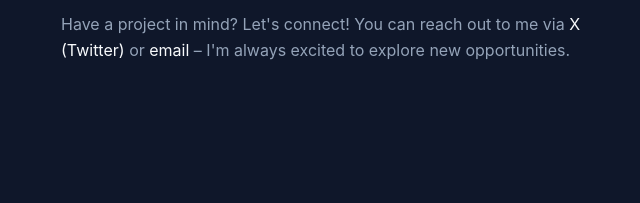
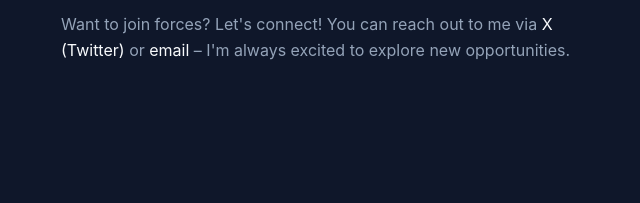
Before and after one commit to AlgoQ/Portfolio, a Django app: page / in a window 1280 px wide. Shown: the part 499-702 px from the top of the page, without its empty margins (541-1181 px from the left). Run offline with Django 4.2, Linux system fonts and the light colour scheme; data that the repository does not hold is empty; some libraries are stand-ins or nearby versions; some web fonts are replaced.

Commit message:
update part of description

```diff
--- a/core/templates/core/index.html
+++ b/core/templates/core/index.html
@@ -22,7 +22,7 @@
                 <p class="mt-2">From humble beginnings with HTML & CSS, where I recreated designs of popular websites like Netflix, my journey as a software developer started. This path led me to remarkable projects, including developing AI models for a <a class="job-link" href="https://theelysian.fund/" target="_blank">hedge fund startup</a> and contributing as an open-source developer to the biggest <a class="job-link" href="https://github.com/ccxt/ccxt" target="_blank">crypto software project</a>. On this journey, I've built numerous personal projects, both public and private.</p>
                 <p class="mt-4">Today, I work as an independent contractor, crafting custom solutions for clients. Outside, my passion lies in quantitative trading – from researching and backtesting strategies to implementing and fine-tuning trading systems. Recently, I successfully launched one of my trading strategies as a <a class="job-link" href="https://app.hyperliquid.xyz/vaults/0x8653be36bd297677e6ebcc33977fb780a689ff2c" target="_blank">vault</a> on Hyperliquid. I also <a class="job-link" href="https://navalmanack.vercel.app/" target="_blank">recreated the website</a> of my favorite book, "The Almanack of Naval Ravikant," as a tribute to its impact on me.</p>
                 <p class="mt-4">When I step away from the screen, you'll find me walking my dog, enjoying a refreshing yerba mate, or immersed in a good book.</p>
-                <p class="mt-4">Have a project in mind? Let's connect! You can reach out to me via <a class="job-link" href="https://twitter.com/AlgoQQ" target="_blank">X (Twitter)</a> or <a class="job-link" href="mailto:kobejanssens@outlook.com">email</a> – I'm always excited to explore new opportunities.</p>
+                <p class="mt-4">Want to join forces? Let's connect! You can reach out to me via <a class="job-link" href="https://twitter.com/AlgoQQ" target="_blank">X (Twitter)</a> or <a class="job-link" href="mailto:kobejanssens@outlook.com">email</a> – I'm always excited to explore new opportunities.</p>
             </div>
             <div class="jobs mt-24 mb-6">
                 {% for job in jobs %}
```
